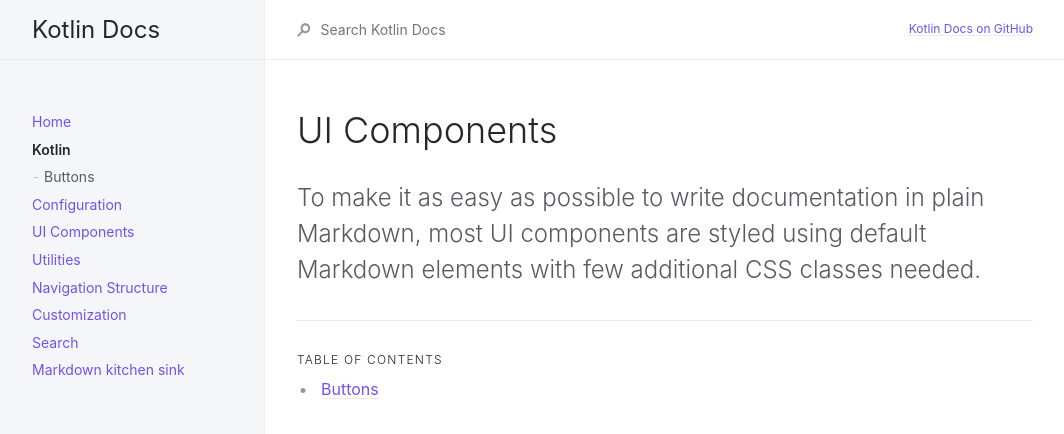
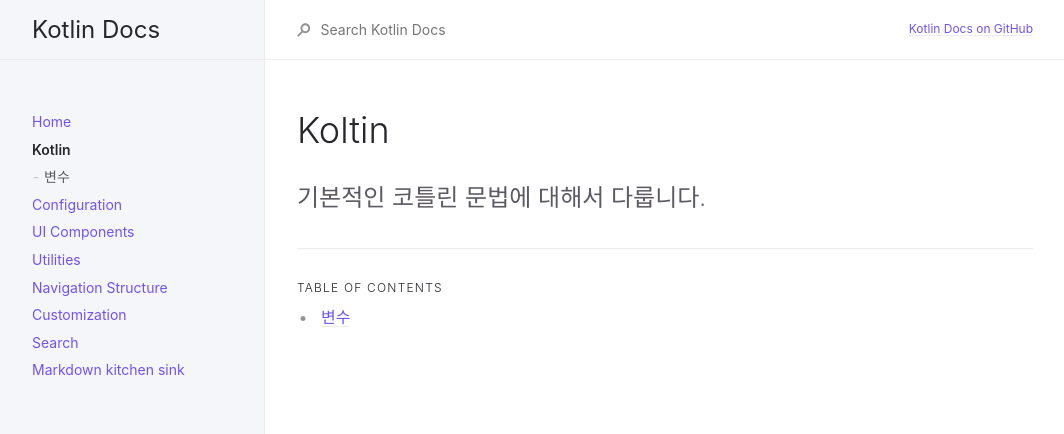
Before and after one commit to labyrintos71/deprecated_docs_2019, a Jekyll site: the page built from docs/kotlin/kotlin.md, in a window 1280 px wide. Shown: the top 434 px of the page, without its empty margins (107-1171 px from the left). Built offline with Jekyll 4.4.1, drawn with Linux system fonts in a browser that asks for light colours.

Commit message:
no message

```diff
--- a/docs/kotlin/kotlin.md
+++ b/docs/kotlin/kotlin.md
@@ -6,7 +6,7 @@ has_children: true
 permalink: /docs/kotlin
 ---
 
-# UI Components
+# Koltin
 
-To make it as easy as possible to write documentation in plain Markdown, most UI components are styled using default Markdown elements with few additional CSS classes needed.
+기본적인 코틀린 문법에 대해서 다룹니다.
 {: .fs-6 .fw-300 }
```
Also changed, not shown: docs/kotlin/변수.md (+1 -1 lines), index.md (+0 -2 lines).
